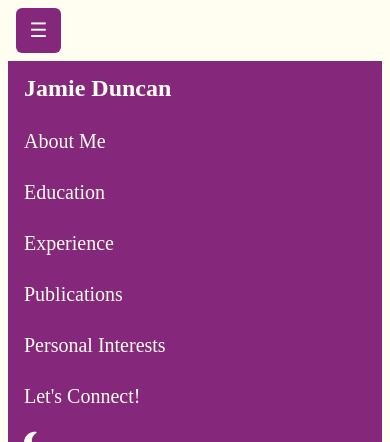
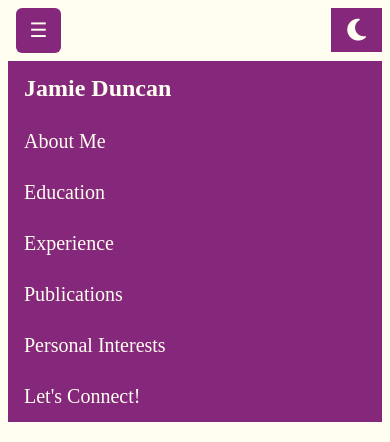
Before and after one commit to jamieduncan1212/jamie-duncan, a plain HTML site: page index.html in a window 390 px wide. Both pictures are taken after a click on the button "Toggle navigation". Shown: the top 442 px of the page. Drawn offline with Linux system fonts and the light colour scheme.

Commit message:
Updates to light and dark mode button

```diff
--- a/index.html
+++ b/index.html
@@ -116,7 +116,7 @@
     <ul class="icon-list">
       <li><i class="fa-solid fa-angle-right"></i>Improved participant recruitment across three different studies by identifying new participant outreach methods; designed engaging activities to get children and their families interested in scientific research</li>
       <li><i class="fa-solid fa-angle-right"></i>Facilitated protocol testing the feasibility of using sensor technology in research with young children</li>
-      <li><i class="fa-solid fa-angle-right"></i>Enabled a nutrition tracking pilot study by designing and building an automated calorie tracking application. See application photos on the right. All data displayed is my own and was gathered for application testing, it was not part of the study.</li>
+      <li><i class="fa-solid fa-angle-right"></i>Enabled a nutrition tracking pilot study by designing and building an automated calorie tracking application. The application photos shown contain my own health data that was gathered for application testing only, it was not part of the study.</li>
     </ul>
     </div>
     <!-- Code for slideshow of ACT interface -->
--- a/style.css
+++ b/style.css
@@ -504,6 +504,7 @@ footer {
     display: flex;
     flex-direction: column;
     height: auto;
+    overflow: visible;
   }
 
   .navbar.open li {
@@ -516,6 +517,13 @@ footer {
   }
 
   .navbar.open li:has(> #switch) {
+    position: fixed;
+    top: 0.5rem;
+    right: 0.5rem;
+    z-index: 2;
+    width: auto;
     min-height: 44px;
+    padding: 0;
+    border-radius: 6px;
   }
 }
```
